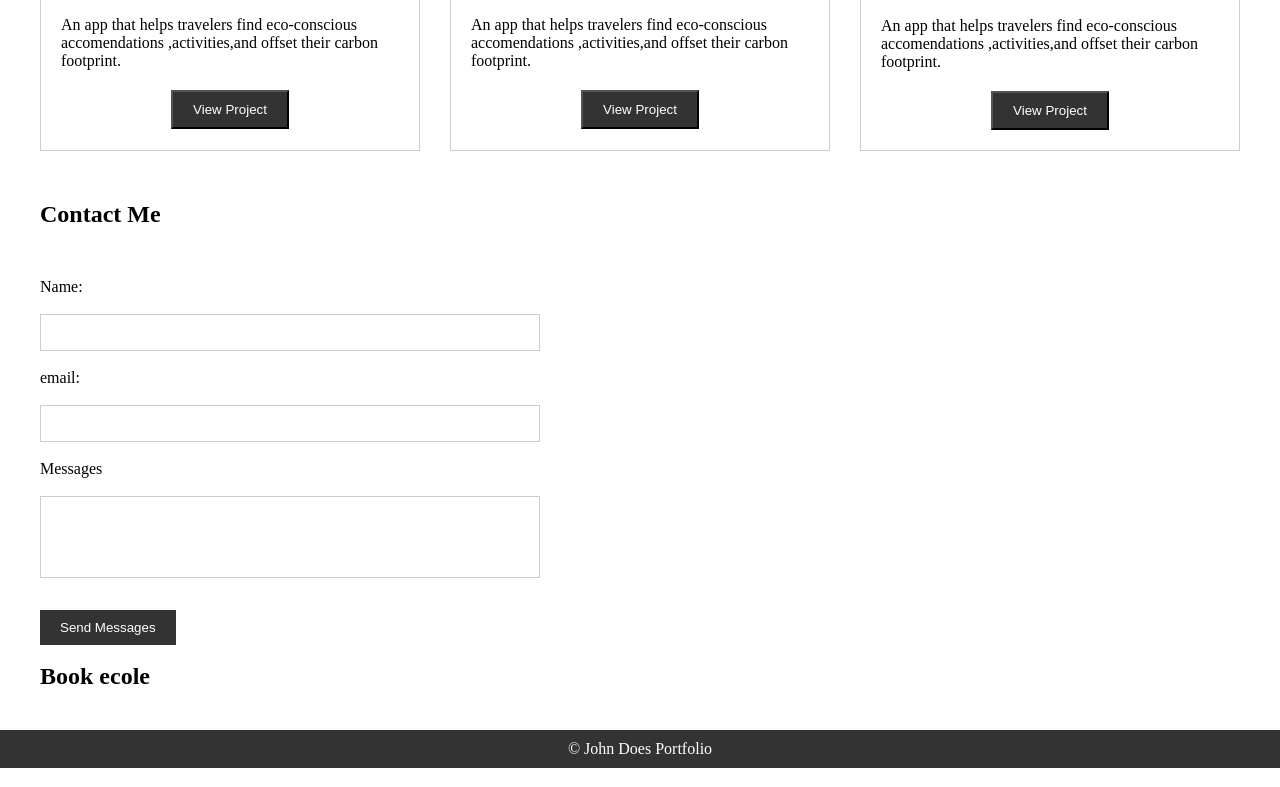
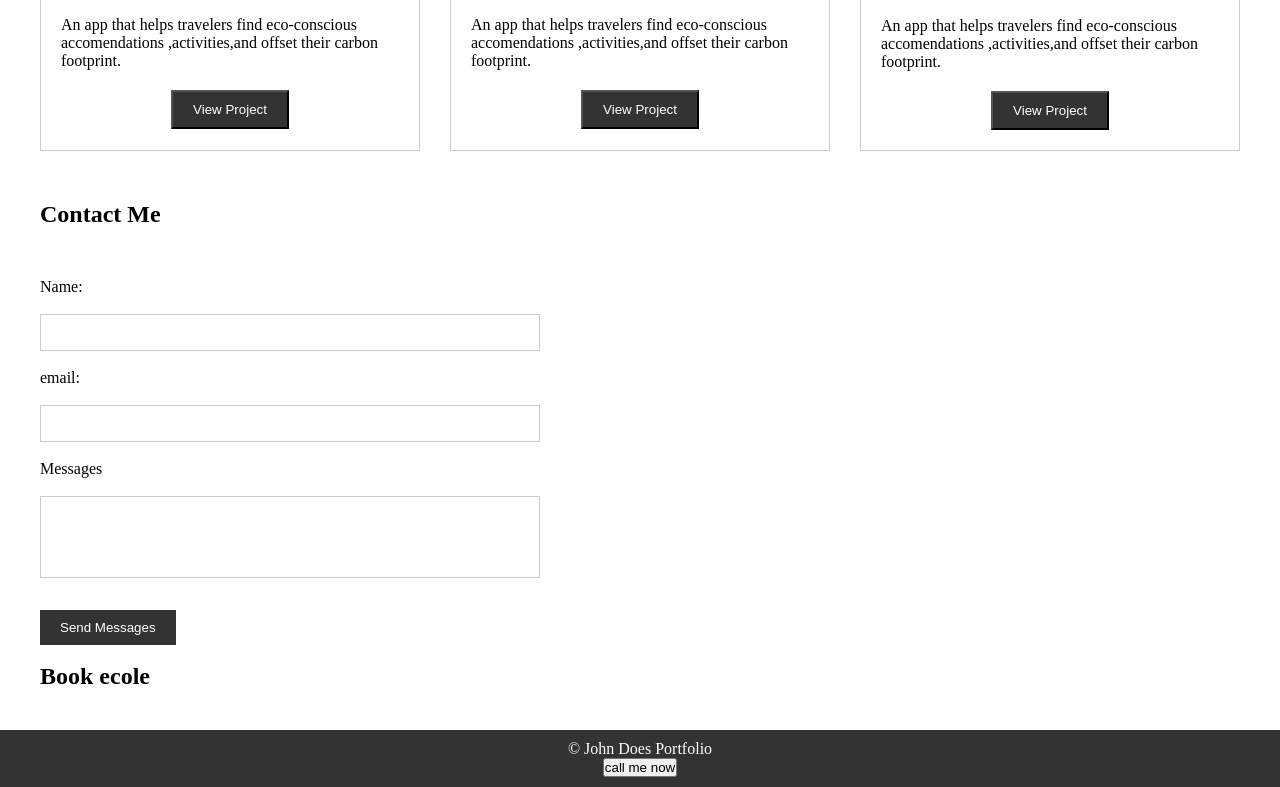
Before and after one commit to MohammadHusseinn/devrabichtmlcss, a plain HTML site: page index.html in a window 1280 px wide. Shown: the part 715-1502 px from the top of the page. Drawn offline with Linux system fonts and the light colour scheme.

Commit message:
added book me button

```diff
--- a/index.html
+++ b/index.html
@@ -81,6 +81,7 @@
 
     <footer class="footer">
         <p>&copy; John Does Portfolio</p>
+        <button>call me now</button>
     </footer>
 </body>
 </html>
```
